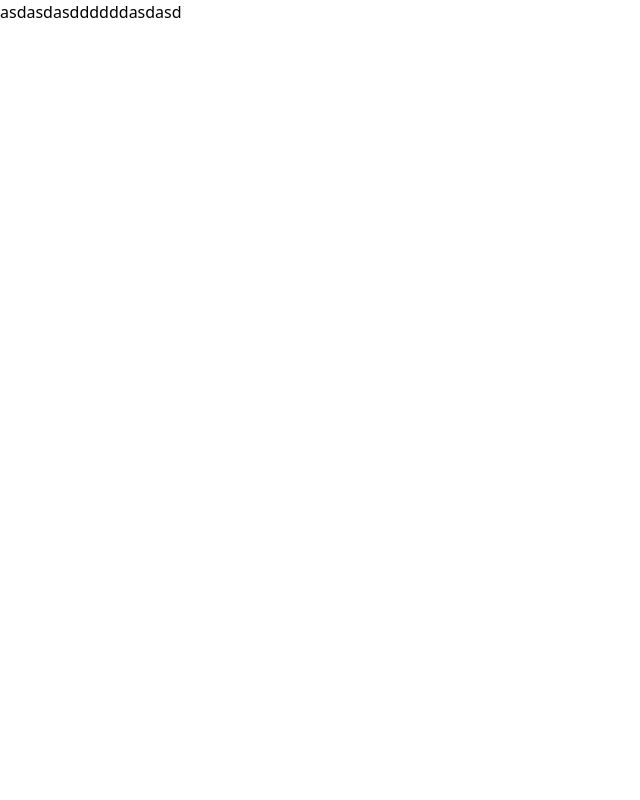
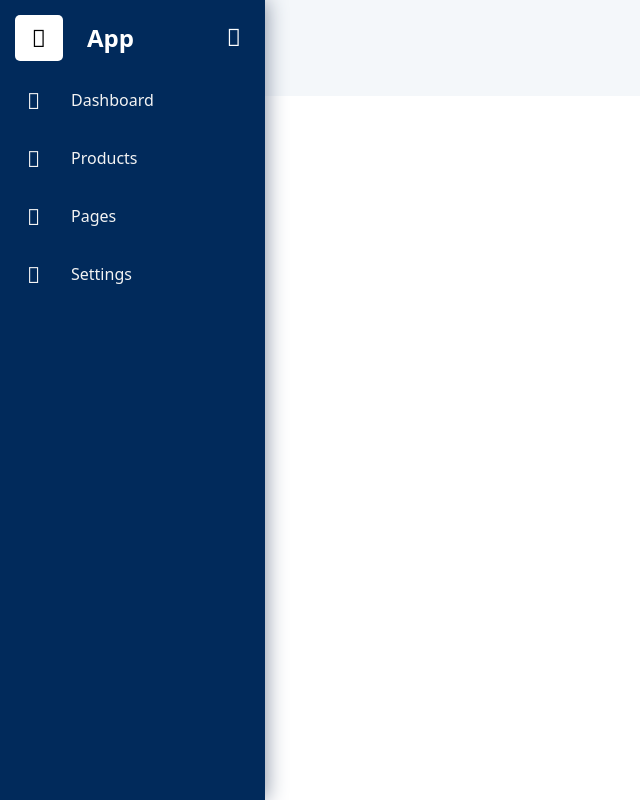
Before and after one commit to DucHai46/repo_nha_hang_com_ga_FE, an Angular app: page / in a window 1280 px wide. Shown: the whole page, without its empty margins (0-640 px from the left). Built offline with nearby package versions, Linux system fonts and the light colour scheme.

Commit message:
19/03/2025

```diff
--- a/angular.json
+++ b/angular.json
@@ -109,5 +109,8 @@
         }
       }
     }
+  },
+  "cli": {
+    "analytics": false
   }
 }
--- a/src/app/modules/layout/layout.module.ts
+++ b/src/app/modules/layout/layout.module.ts
@@ -6,11 +6,13 @@ import {MenuRoutes} from "./menu/menu.routes";
 import {MenuComponent} from "./menu/menu.component";
 import { SidenavComponent } from './sidenav/sidenav.component';
 import { MonanComponent } from './menu/monan/monan.component';
+import { MainComponent } from './main/main.component';
 
 @NgModule({
   declarations: [ThongtinchungComponent,
     MenuComponent,
     SidenavComponent,
+    MainComponent,
     MonanComponent], // Khai báo component
   imports: [
     CommonModule,
--- /dev/null
+++ b/src/app/modules/layout/main/main.component.html
@@ -0,0 +1,5 @@
+<div class="body body-trimmed">
+    <router-outlet></router-outlet>
+
+</div>
+<h1>Hello</h1>
--- /dev/null
+++ b/src/app/modules/layout/main/main.component.scss
@@ -0,0 +1,20 @@
+.body {
+    width: calc(100% - 5rem);
+    margin-left: 5rem;
+    z-index: 0;
+    position: relative;
+    top: 0;
+    transition: all 0.5s ease;
+    background: #f4f7fa;
+    padding: 3rem;
+  }
+
+  .body-trimmed {
+    width: calc(100% - 16.5625rem);
+    margin-left: 16.5625rem;
+  }
+
+  .body-md-screen {
+    width: calc(100% - 5rem);
+    margin-left: 5rem;
+  }
--- a/src/app/modules/layout/menu/menu.routes.ts
+++ b/src/app/modules/layout/menu/menu.routes.ts
@@ -1,7 +1,9 @@
 import { Route } from '@angular/router';
 import {ThongtinchungComponent} from "./admin/thongtinchung/thongtinchung.component";
+import { MonanComponent } from './monan/monan.component';
 
 
 export const MenuRoutes: Route[] = [
   { path: 'thongtinchung', component: ThongtinchungComponent },
+  { path: 'dashboard', component: MonanComponent },
 ];
--- a/src/app/modules/layout/sidenav/sidenav.component.html
+++ b/src/app/modules/layout/sidenav/sidenav.component.html
@@ -1 +1,26 @@
-<p>asdasdasddddddasdasd</p>
+<div class="sidenav">
+    <div class="logo-container">
+        <button class="logo">
+            <i class="fal fa-bars"></i>
+        </button>
+        <div class="logo-text">App</div>
+        <button class="btn-close">
+            <i class="fal fa-times close-icon"></i>
+        </button>
+
+    </div>
+    <div class="sidenav-nav">
+        @for (item of items; track $index) {
+            <li class="sidenav-nav-item">
+                <a class="sidenav-nav-link" [routerLink]="item.routeLink"
+                routerLinkActive="active"
+                [routerLinkActiveOptions]="{exact :true}"
+                >
+                <i class="sidenav-link-icon" [class]="item.icon"></i>
+                <span class="sidenav-link-text">{{ item.label }}</span>
+                </a>
+            </li>
+        }
+    </div>
+</div>
+<app-main></app-main>
--- a/src/app/modules/layout/sidenav/sidenav.component.scss
+++ b/src/app/modules/layout/sidenav/sidenav.component.scss
@@ -0,0 +1,96 @@
+.sidenav {
+    background: #012a5b;
+    transition: all 0.5s ease;
+    position: fixed;
+    z-index: 1;
+    top: 0;
+    width: 16.5625rem;
+    height: 100vh;
+    box-shadow: 0.063rem 0 1.25rem 0 #8690a3;
+  }
+  .sidenav-collapsed {
+    width: 5rem;
+  }
+  .sidenav .logo-container {
+    display: flex;
+    align-items: center;
+    padding: 0.938rem 0.938rem 0 0.938rem;
+    width: 100%;
+  }
+  .sidenav .logo-container .logo {
+    background: #fff;
+    text-align: center;
+    width: 3rem;
+    min-width: 3rem;
+    border-radius: 0.313rem;
+    padding: 0.313rem;
+    font-size: 24px;
+    font-weight: 900;
+    cursor: pointer;
+    border: none;
+  }
+  .sidenav .logo-container .logo-text {
+    margin-left: 1.5rem;
+    font-size: 24px;
+    font-weight: 700;
+    color: #fff;
+  }
+  .sidenav .logo-container .btn-close {
+    margin-left: auto;
+    cursor: pointer;
+    width: 2rem;
+    height: 2rem;
+    border-radius: 50%;
+    background-color: transparent;
+    border: none;
+  }
+  .sidenav .logo-container .btn-close .fa-times {
+    color: #fff;
+    font-size: 24px;
+  }
+
+  .sidenav-nav {
+    list-style: none;
+    padding: 0.938rem;
+    margin: 0;
+    display: flex;
+    flex-direction: column;
+    align-items: center;
+    height: calc(100% - 3.65rem);
+    cursor: pointer;
+  }
+  .sidenav-nav .sidenav-nav-item {
+    width: 100%;
+    margin-bottom: 0.625rem;
+  }
+  .sidenav-nav .sidenav-nav-item .sidenav-nav-link {
+    display: flex;
+    align-items: center;
+    height: 3rem;
+    color: #f3f3f3;
+    text-decoration: none;
+    border-radius: 0.625rem;
+    transition: all 0.3s ease;
+  }
+  .sidenav-nav .sidenav-nav-item .sidenav-nav-link .sidenav-link-icon {
+    font-size: 22px;
+    width: 2rem;
+    min-width: 2rem;
+    text-align: center;
+    padding: 12px;
+  }
+  .sidenav-nav .sidenav-nav-item .sidenav-nav-link .sidenav-link-text {
+    margin-left: 1.5rem;
+  }
+  .sidenav-nav .sidenav-nav-item:hover .sidenav-nav-link {
+    background-color: #fff;
+    color: #000;
+  }
+
+  .active {
+    background-color: #fff;
+  }
+  .active .sidenav-link-icon,
+  .active .sidenav-link-text {
+    color: #000;
+  }
--- a/src/app/modules/layout/sidenav/sidenav.component.ts
+++ b/src/app/modules/layout/sidenav/sidenav.component.ts
@@ -1,10 +1,35 @@
 import { Component } from '@angular/core';
+import { RouterModule } from '@angular/router';
 
 @Component({
   selector: 'app-sidenav',
+  // standalone :true ,
+  // imports :[RouterModule],
   templateUrl: './sidenav.component.html',
-  styleUrl: './sidenav.component.scss'
+  styleUrl: './sidenav.component.scss',
+
 })
 export class SidenavComponent {
-
+  items=[
+    {
+      routeLink: 'dashboard',
+      icon : 'fal fa-home',
+      label : 'Dashboard'
+    },
+    {
+      routeLink: 'products',
+      icon : 'fal fa-box-open',
+      label : 'Products'
+    },
+    {
+      routeLink: 'pages',
+      icon : 'fal fa-file',
+      label : 'Pages'
+    },
+    {
+      routeLink: 'settings',
+      icon : 'fal fa-cog',
+      label : 'Settings'
+    },
+  ]
 }
--- a/src/index.html
+++ b/src/index.html
@@ -6,6 +6,12 @@
   <base href="/">
   <meta name="viewport" content="width=device-width, initial-scale=1">
   <link rel="icon" type="image/x-icon" href="favicon.ico">
+  <link
+      rel="stylesheet"
+      href="https://pro.fontawesome.com/releases/v5.10.0/css/all.css"
+      integrity="sha384-AYmEC3Yw5cVb3ZcuHtOA93w35dYTsvhLPVnYs9eStHfGJvOvKxVfELGroGkvsg+p"
+      crossorigin="anonymous"
+    />
 </head>
 <body>
   <app-root></app-root>
```
Also changed, not shown: src/app/modules/layout/main/main.component.ts (added, +14 -0 lines), 1 other file (tests, documents, lock files or other folders).
